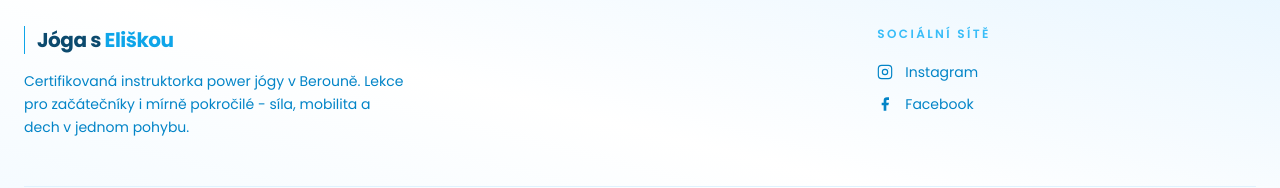
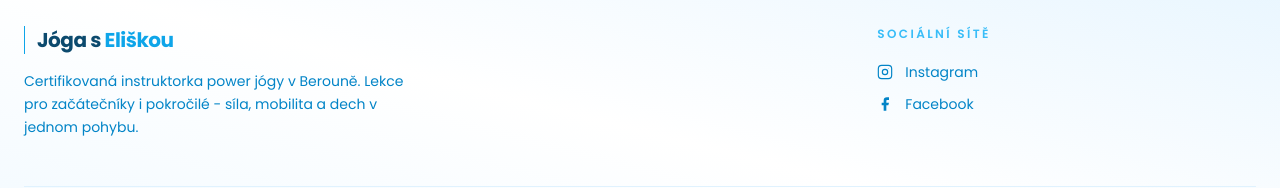
Before and after one commit to Michal-soukrome/joga-s-eliskou, a Next.js app: page / in a window 1280 px wide. Shown: the part 6957-7145 px from the top of the page. Built offline with nearby package versions, Linux system fonts and the light colour scheme; no server answers; the database is empty.

Commit message:
"mirne" pryc

```diff
--- a/src/app/layout.tsx
+++ b/src/app/layout.tsx
@@ -30,14 +30,14 @@ export const metadata: Metadata = {
     siteName: "Jóga s Eliškou",
     title: "Jóga s Eliškou",
     description:
-      "Jóga v Berouně pro začátečníky i mírně pokročilé. Síla, mobilita a dech v jednom pohybu.",
+      "Jóga v Berouně pro začátečníky i pokročilé. Síla, mobilita a dech v jednom pohybu.",
     images: ["/assets/eliska/eliska-cover.webp"],
   },
   twitter: {
     card: "summary_large_image",
     title: "Jóga s Eliškou",
     description:
-      "Jóga v Berouně pro začátečníky i mírně pokročilé. Síla, mobilita a dech v jednom pohybu.",
+      "Jóga v Berouně pro začátečníky i pokročilé. Síla, mobilita a dech v jednom pohybu.",
     images: ["/assets/eliska/eliska-cover.webp"],
   },
 };
--- a/src/components/Footer.tsx
+++ b/src/components/Footer.tsx
@@ -19,8 +19,7 @@ export default function Footer() {
             </div>
             <p className="text-sm leading-relaxed max-w-sm">
               Certifikovaná instruktorka power jógy v Berouně. Lekce pro
-              začátečníky i mírně pokročilé - síla, mobilita a dech v jednom
-              pohybu.
+              začátečníky i pokročilé - síla, mobilita a dech v jednom pohybu.
             </p>
           </div>
 
```
Also changed, not shown: 1 other file (tests, documents, lock files or other folders).
